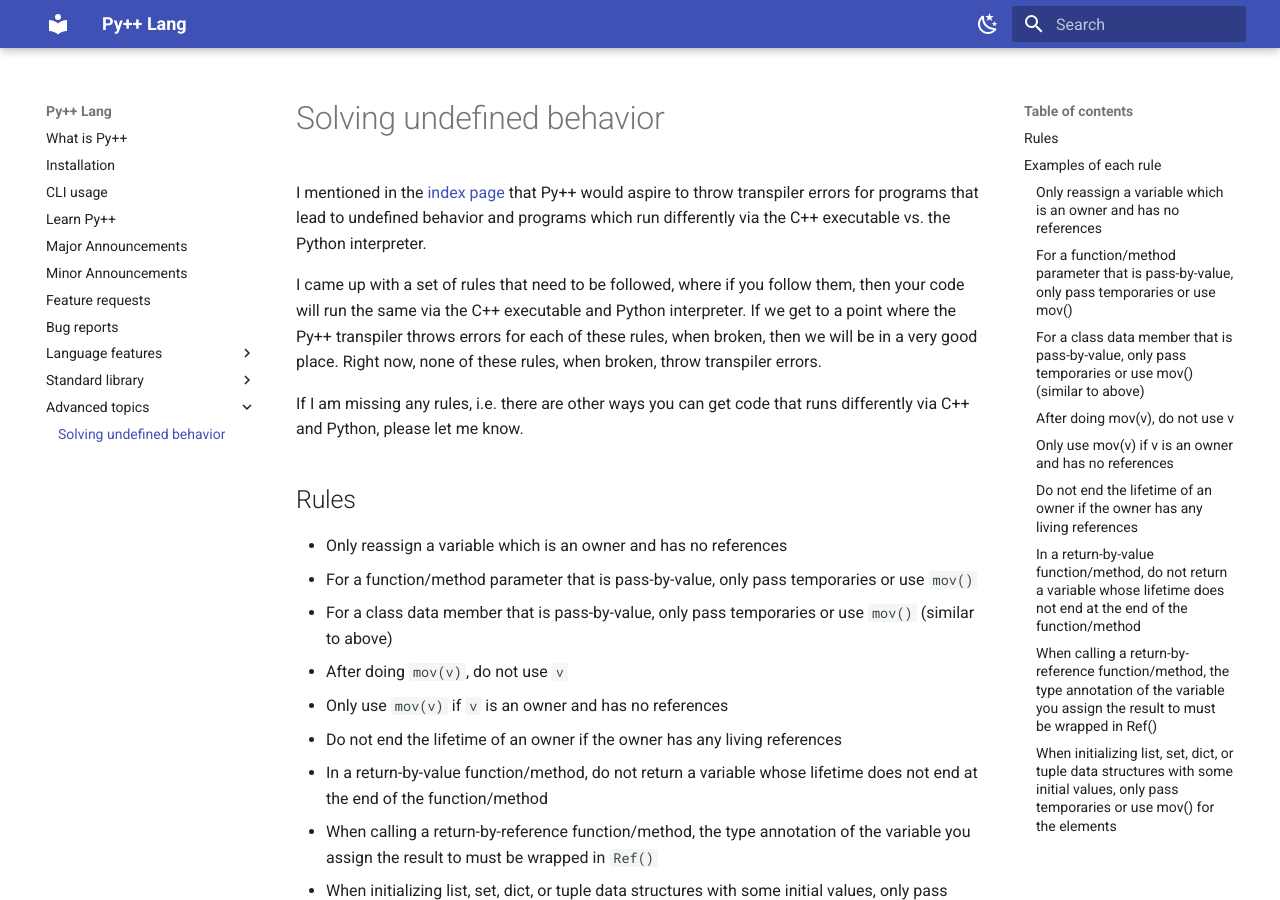
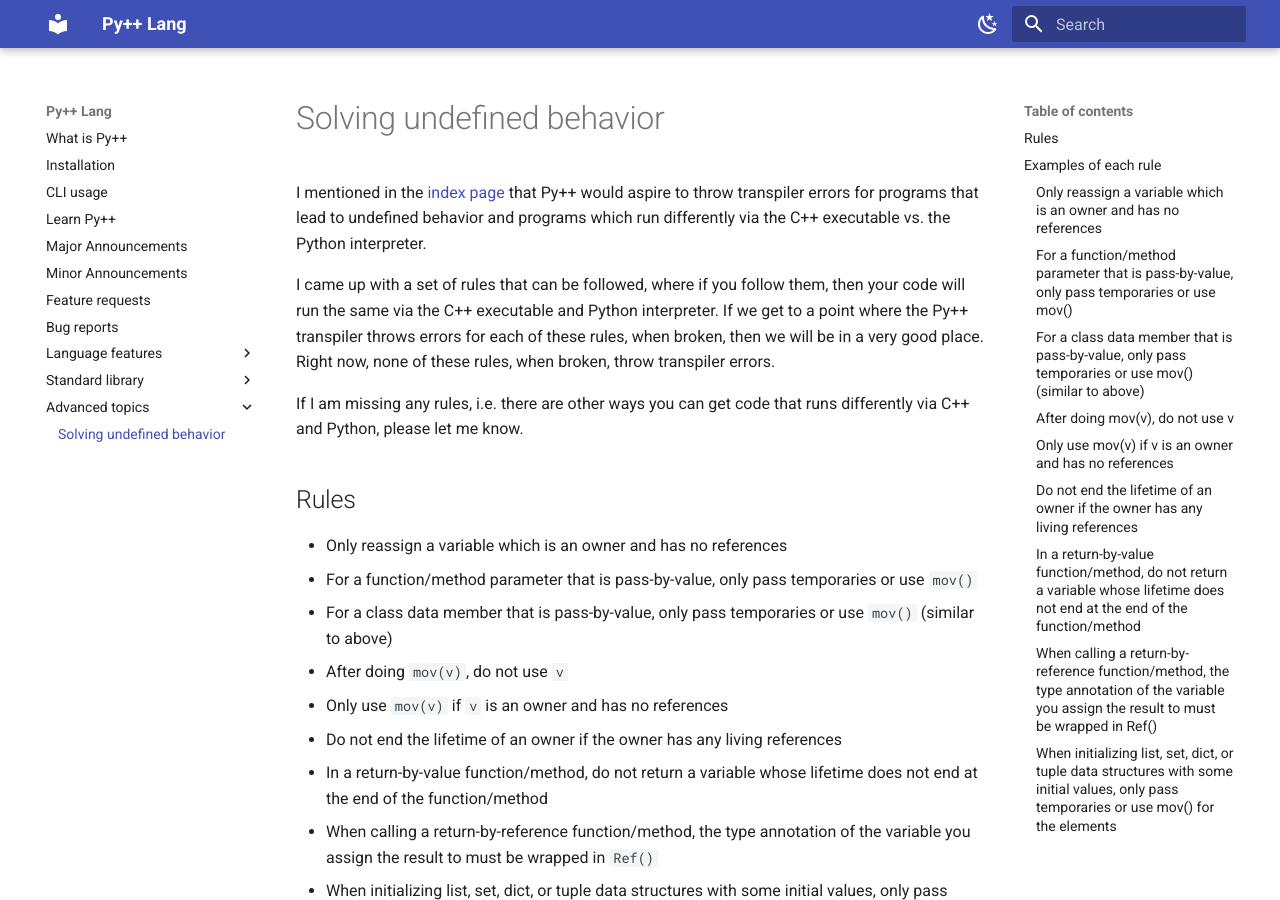
Before and after one commit to curtispuetz/pypp-docs, an MkDocs documentation site: the page built from docs/advanced/solving_undefined_behavior.md, in a window 1280 px wide and 900 px high. Built offline with MkDocs 1.6.1 and Material for MkDocs 9.7.7, drawn with Linux system fonts in a browser that asks for light colours.

Commit message:
Clarify rules for consistent behavior in Py++

```diff
--- a/docs/advanced/solving_undefined_behavior.md
+++ b/docs/advanced/solving_undefined_behavior.md
@@ -2,7 +2,7 @@
 
 I mentioned in the [index page](../index.md) that Py++ would aspire to throw transpiler errors for programs that lead to undefined behavior and programs which run differently via the C++ executable vs. the Python interpreter.
 
-I came up with a set of rules that need to be followed, where if you follow them, then your code will run the same via the C++ executable and Python interpreter. If we get to a point where the Py++ transpiler throws errors for each of these rules, when broken, then we will be in a very good place. Right now, none of these rules, when broken, throw transpiler errors.
+I came up with a set of rules that can be followed, where if you follow them, then your code will run the same via the C++ executable and Python interpreter. If we get to a point where the Py++ transpiler throws errors for each of these rules, when broken, then we will be in a very good place. Right now, none of these rules, when broken, throw transpiler errors.
 
 If I am missing any rules, i.e. there are other ways you can get code that runs differently via C++ and Python, please let me know.
 
```
